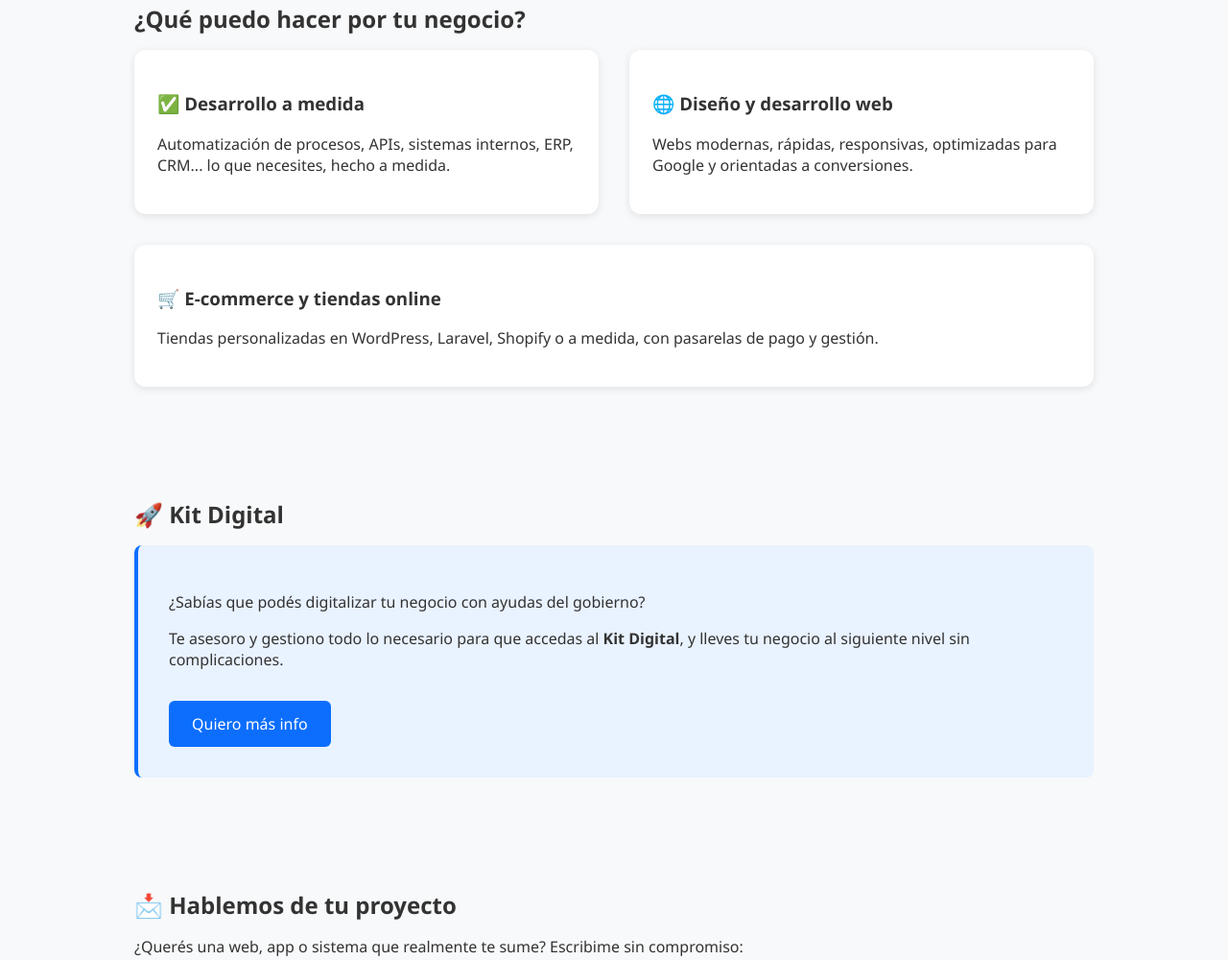
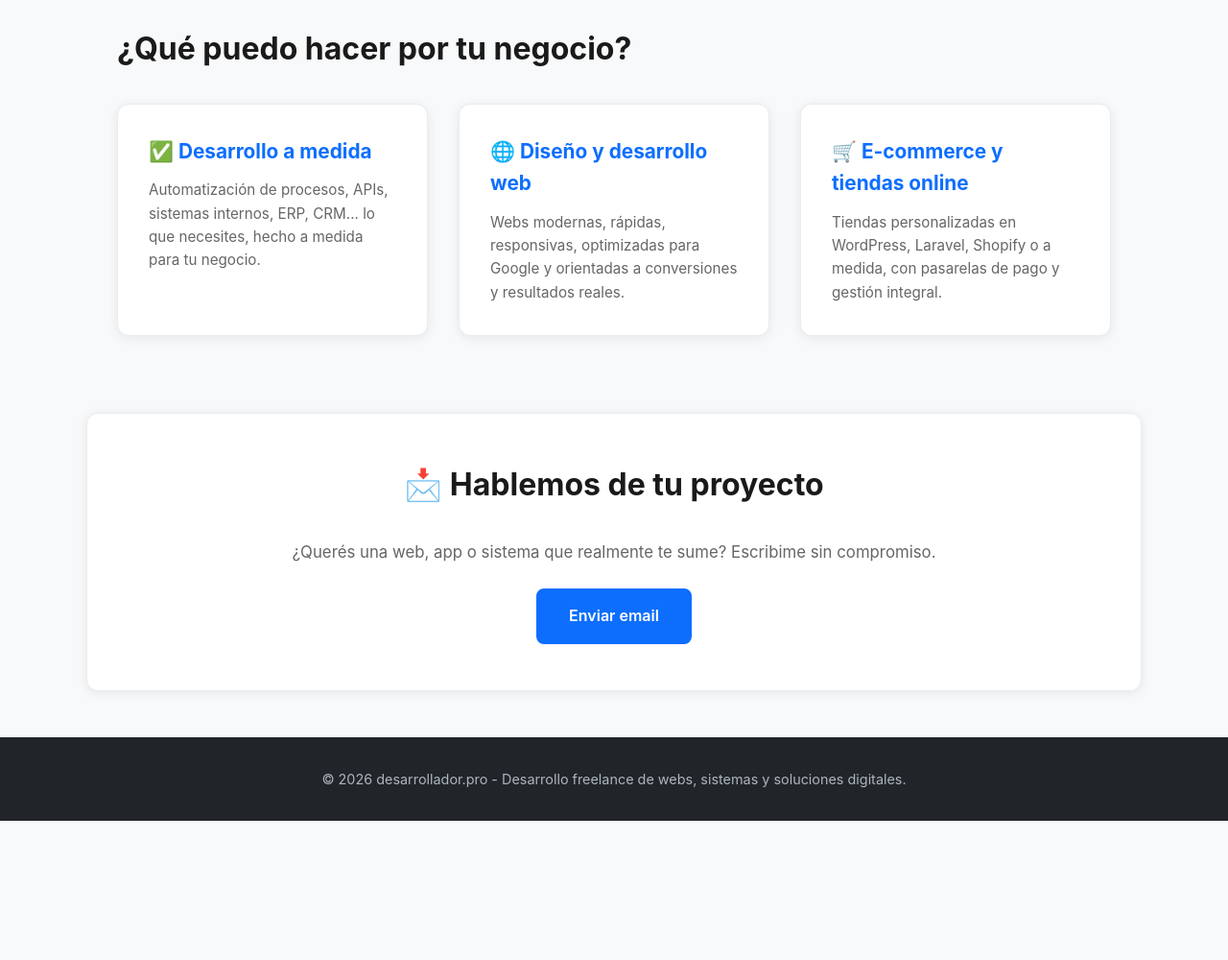
Before and after one commit to marianodav/desarrollador.pro, a plain HTML site: page index.html in a window 1280 px wide. Shown: the part 247-1247 px from the top of the page at 96% size. After the commit the page ends 1102 px from the top, so only its background shows below. Drawn offline with Linux system fonts and the light colour scheme.

Commit message:
Update index.html with new content

```diff
--- a/index.html
+++ b/index.html
@@ -5,61 +5,138 @@
   <meta name="viewport" content="width=device-width, initial-scale=1.0">
   <title>Desarrollador Web | Páginas, Apps y Automatización a Medida</title>
   <meta name="description" content="Soy desarrollador freelance especializado en páginas web, aplicaciones personalizadas, automatizaciones y soluciones digitales. ¿Querés llevar tu negocio al siguiente nivel?">
+  <meta name="theme-color" content="#0d6efd">
   <style>
+    * {
+      box-sizing: border-box;
+    }
     body {
-      font-family: 'Segoe UI', Tahoma, Geneva, Verdana, sans-serif;
+      font-family: -apple-system, BlinkMacSystemFont, 'Segoe UI', Roboto, Oxygen, Ubuntu, Cantarell, sans-serif;
       margin: 0;
       padding: 0;
       background: #f8f9fa;
       color: #333;
+      line-height: 1.6;
     }
     header {
-      background: #0d6efd;
+      background: linear-gradient(135deg, #0d6efd 0%, #0d5afd 100%);
       color: white;
-      padding: 2rem;
+      padding: 3rem 2rem;
       text-align: center;
+      box-shadow: 0 4px 12px rgba(13, 110, 253, 0.15);
+    }
+    header h1 {
+      font-size: 2.5rem;
+      margin: 0 0 0.5rem 0;
+      font-weight: 700;
+    }
+    header p {
+      font-size: 1.15rem;
+      margin: 0;
+      opacity: 0.95;
     }
     section {
       padding: 3rem 2rem;
-      max-width: 1000px;
+      max-width: 1100px;
       margin: auto;
     }
-    h1, h2 {
-      margin-bottom: 1rem;
+    h2 {
+      font-size: 2rem;
+      margin-bottom: 2rem;
+      color: #1a1a1a;
+      font-weight: 700;
     }
     .services {
-      display: flex;
-      flex-wrap: wrap;
+      display: grid;
+      grid-template-columns: repeat(auto-fit, minmax(300px, 1fr));
       gap: 2rem;
+      margin-bottom: 2rem;
     }
     .card {
       background: white;
       border-radius: 12px;
-      box-shadow: 0 2px 8px rgba(0,0,0,0.1);
-      padding: 1.5rem;
-      flex: 1 1 300px;
+      box-shadow: 0 2px 12px rgba(0, 0, 0, 0.08);
+      padding: 2rem;
+      transition: all 0.3s ease;
+      border: 1px solid #e9ecef;
     }
-    .kit-digital {
-      background: #e9f2ff;
-      border-left: 4px solid #0d6efd;
-      padding: 2rem;
-      border-radius: 8px;
+    .card:hover {
+      transform: translateY(-4px);
+      box-shadow: 0 8px 24px rgba(13, 110, 253, 0.15);
+      border-color: #0d6efd;
+    }
+    .card h3 {
+      font-size: 1.3rem;
+      margin-top: 0;
+      margin-bottom: 0.75rem;
+      color: #0d6efd;
+    }
+    .card p {
+      margin: 0;
+      color: #666;
+      font-size: 0.95rem;
+    }
+    #contacto {
+      background: white;
+      border-radius: 12px;
+      box-shadow: 0 2px 12px rgba(0, 0, 0, 0.08);
+      padding: 3rem;
+      border: 1px solid #e9ecef;
+      text-align: center;
+    }
+    #contacto h2 {
+      margin-top: 0;
+    }
+    #contacto p {
+      font-size: 1.05rem;
+      color: #666;
+      margin-bottom: 1.5rem;
     }
     footer {
       background: #212529;
-      color: white;
+      color: #adb5bd;
       text-align: center;
-      padding: 1.5rem;
+      padding: 2rem;
       margin-top: 3rem;
+      font-size: 0.9rem;
     }
     a.button {
       display: inline-block;
-      margin-top: 1rem;
-      padding: 0.8rem 1.5rem;
+      padding: 0.9rem 2rem;
       background: #0d6efd;
       color: white;
-      border-radius: 6px;
+      border-radius: 8px;
       text-decoration: none;
+      font-weight: 600;
+      transition: all 0.3s ease;
+      cursor: pointer;
+      border: 2px solid #0d6efd;
+    }
+    a.button:hover {
+      background: #0b5ed7;
+      border-color: #0b5ed7;
+      box-shadow: 0 4px 12px rgba(13, 110, 253, 0.3);
+      transform: translateY(-2px);
+    }
+    a.button:active {
+      transform: translateY(0);
+    }
+    @media (max-width: 768px) {
+      header h1 {
+        font-size: 1.8rem;
+      }
+      header p {
+        font-size: 1rem;
+      }
+      h2 {
+        font-size: 1.5rem;
+      }
+      section {
+        padding: 2rem 1.5rem;
+      }
+      #contacto {
+        padding: 2rem 1.5rem;
+      }
     }
   </style>
 </head>
@@ -75,36 +152,27 @@
     <div class="services">
       <div class="card">
         <h3>✅ Desarrollo a medida</h3>
-        <p>Automatización de procesos, APIs, sistemas internos, ERP, CRM... lo que necesites, hecho a medida.</p>
+        <p>Automatización de procesos, APIs, sistemas internos, ERP, CRM... lo que necesites, hecho a medida para tu negocio.</p>
       </div>
       <div class="card">
         <h3>🌐 Diseño y desarrollo web</h3>
-        <p>Webs modernas, rápidas, responsivas, optimizadas para Google y orientadas a conversiones.</p>
+        <p>Webs modernas, rápidas, responsivas, optimizadas para Google y orientadas a conversiones y resultados reales.</p>
       </div>
       <div class="card">
         <h3>🛒 E-commerce y tiendas online</h3>
-        <p>Tiendas personalizadas en WordPress, Laravel, Shopify o a medida, con pasarelas de pago y gestión.</p>
+        <p>Tiendas personalizadas en WordPress, Laravel, Shopify o a medida, con pasarelas de pago y gestión integral.</p>
       </div>
-    </div>
-  </section>
-
-  <section>
-    <h2>🚀 Kit Digital</h2>
-    <div class="kit-digital">
-      <p>¿Sabías que podés digitalizar tu negocio con ayudas del gobierno?</p>
-      <p>Te asesoro y gestiono todo lo necesario para que accedas al <strong>Kit Digital</strong>, y lleves tu negocio al siguiente nivel sin complicaciones.</p>
-      <a href="#contacto" class="button">Quiero más info</a>
     </div>
   </section>
 
   <section id="contacto">
     <h2>📩 Hablemos de tu proyecto</h2>
-    <p>¿Querés una web, app o sistema que realmente te sume? Escribime sin compromiso:</p>
+    <p>¿Querés una web, app o sistema que realmente te sume? Escribime sin compromiso.</p>
     <a href="mailto:info@desarrollador.pro" class="button">Enviar email</a>
   </section>
 
   <footer>
-    &copy; 2025 desarrollador.pro - Desarrollo freelance de webs, sistemas y soluciones digitales.
+    &copy; 2026 desarrollador.pro - Desarrollo freelance de webs, sistemas y soluciones digitales.
   </footer>
 
 </body>
```
